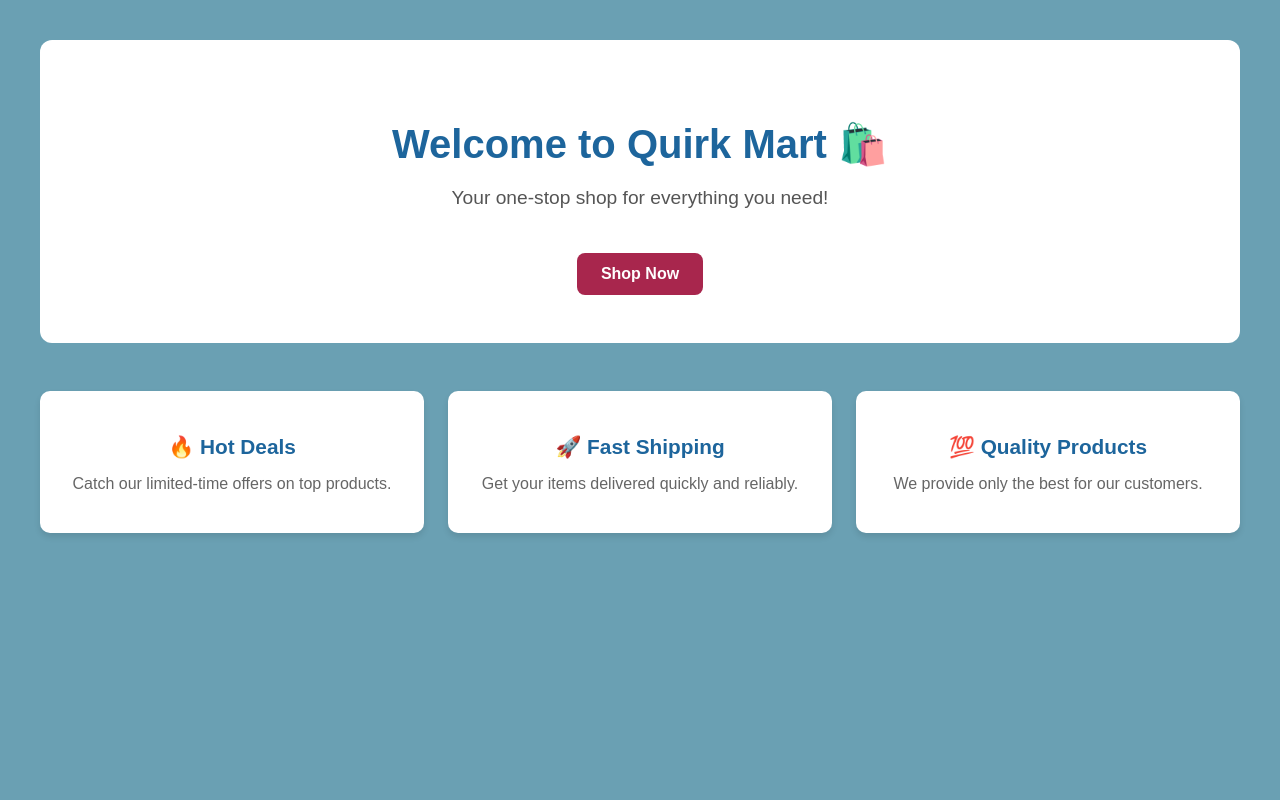
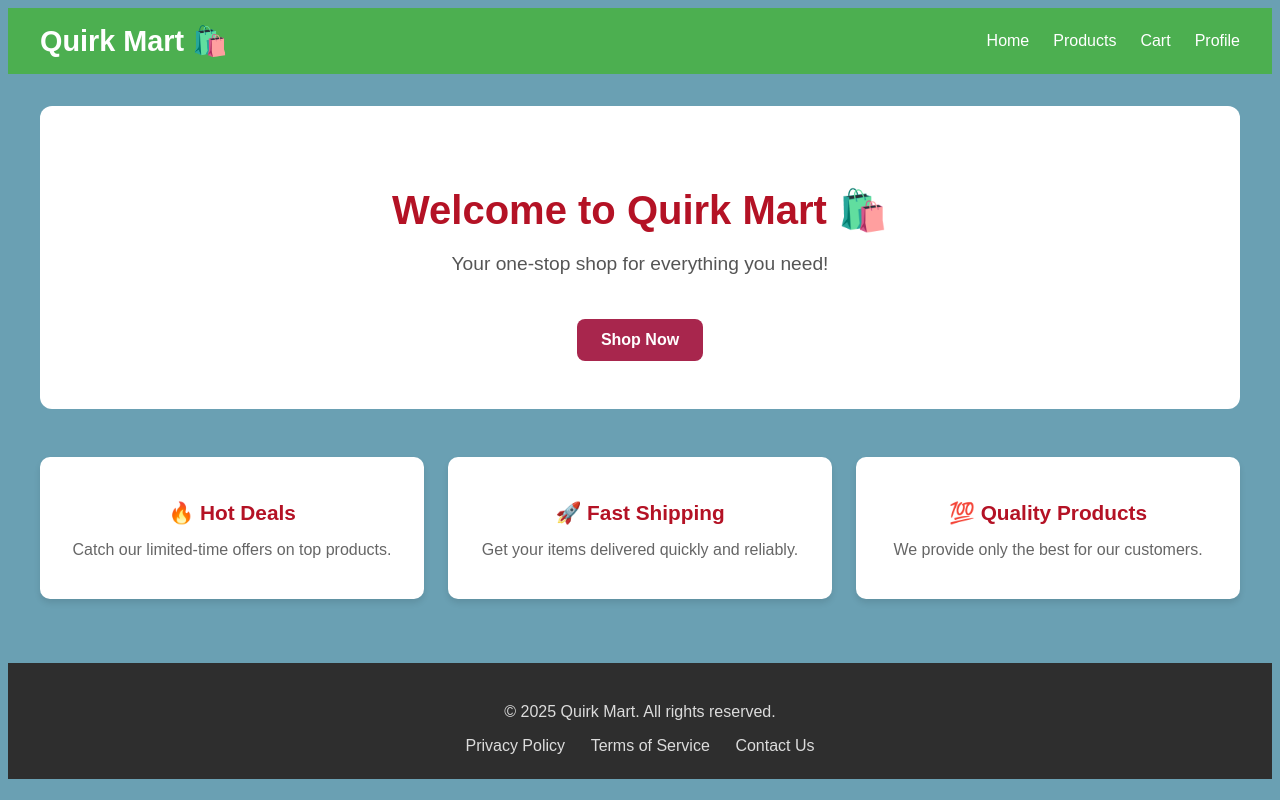
Before and after one commit to ClintasaurusRex/quirk-mart, a React (Vite) app in the folder client/: page / in a window 1280 px wide. Built offline with nearby package versions, Linux system fonts and the light colour scheme.

Commit message:
added navbar and gfooter

```diff
--- a/client/src/App.jsx
+++ b/client/src/App.jsx
@@ -2,14 +2,22 @@ import { Routes, Route } from 'react-router-dom';
 import Home from './pages/Home';
 import Products from './pages/Products';
 import NotFound from './pages/NotFound';
+import Navbar from './components/Navbar';
+import Footer from './components/Footer';
 
 function App() {
   return (
-    <Routes>
-      <Route path="/" element={<Home />} />
-      <Route path="/products" element={<Products />} />
-      <Route path="*" element={<NotFound />} />
-    </Routes>
+    <div className="app-container">
+      <Navbar />
+      <main>
+        <Routes>
+          <Route path="/" element={<Home />} />
+          <Route path="/products" element={<Products />} />
+          <Route path="*" element={<NotFound />} />
+        </Routes>
+      </main>
+      <Footer />
+    </div>
   );
 }
 
--- /dev/null
+++ b/client/src/components/Footer.jsx
@@ -0,0 +1,16 @@
+import './Footer.scss';
+
+function Footer() {
+  return (
+    <footer className="footer">
+      <p>&copy; {new Date().getFullYear()} Quirk Mart. All rights reserved.</p>
+      <div className="footer__links">
+        <a href="/privacy">Privacy Policy</a>
+        <a href="/terms">Terms of Service</a>
+        <a href="/contact">Contact Us</a>
+      </div>
+    </footer>
+  );
+}
+
+export default Footer;
--- /dev/null
+++ b/client/src/components/Footer.scss
@@ -0,0 +1,17 @@
+.footer {
+    background-color: #2e2e2e;
+    color: #dcdcdc;
+    text-align: center;
+    padding: 1.5rem 1rem;
+    margin-top: 2rem;
+
+    &__links a {
+      color: #dcdcdc;
+      margin: 0 0.8rem;
+      text-decoration: none;
+
+      &:hover {
+        text-decoration: underline;
+      }
+    }
+  }
--- /dev/null
+++ b/client/src/components/Navbar.jsx
@@ -0,0 +1,20 @@
+import { Link } from 'react-router-dom';
+import './Navbar.scss';
+
+function Navbar() {
+  return (
+    <header className="navbar">
+      <div className="navbar__logo">
+        <Link to="/">Quirk Mart 🛍️</Link>
+      </div>
+      <nav className="navbar__links">
+        <Link to="/">Home</Link>
+        <Link to="/products">Products</Link>
+        <Link to="/cart">Cart</Link>
+        <Link to="/profile">Profile</Link>
+      </nav>
+    </header>
+  );
+}
+
+export default Navbar;
--- /dev/null
+++ b/client/src/components/Navbar.scss
@@ -0,0 +1,26 @@
+.navbar {
+    display: flex;
+    justify-content: space-between;
+    align-items: center;
+    padding: 1rem 2rem;
+    background-color: #4caf50;
+    color: white;
+
+    &__logo a {
+      font-size: 1.8rem;
+      font-weight: bold;
+      color: white;
+      text-decoration: none;
+    }
+
+    &__links a {
+      margin-left: 1.5rem;
+      color: white;
+      text-decoration: none;
+      font-weight: 500;
+
+      &:hover {
+        text-decoration: underline;
+      }
+    }
+  }
--- a/client/src/pages/Home.scss
+++ b/client/src/pages/Home.scss
@@ -28,9 +28,7 @@
         font-weight: bold;
         transition: background-color 0.3s ease;
 
-        &:hover {
-          background-color: darken(#4caf50, 10%);
-        }
+
       }
     }
 
--- a/client/src/styles/main.scss
+++ b/client/src/styles/main.scss
@@ -1,4 +1,4 @@
-$primary-color: #1d659c;
+$primary-color: #b41225;
 
 body {
   background-color: #6aa0b3;
```
Also changed, not shown: client/src/components/ProductCard.jsx (added, +24 -0 lines), client/src/components/ProductCard.scss (added, +42 -0 lines).
